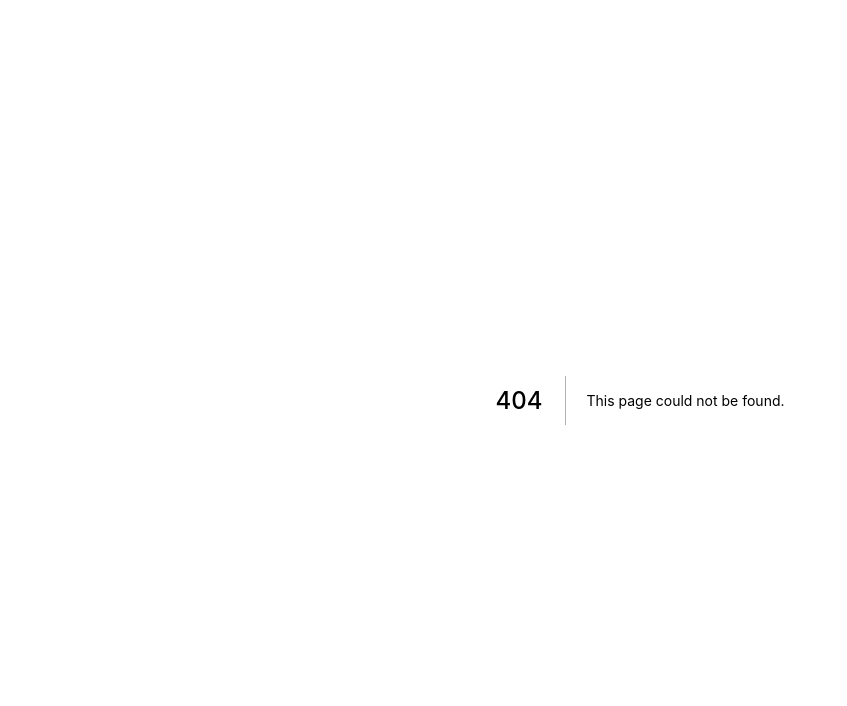
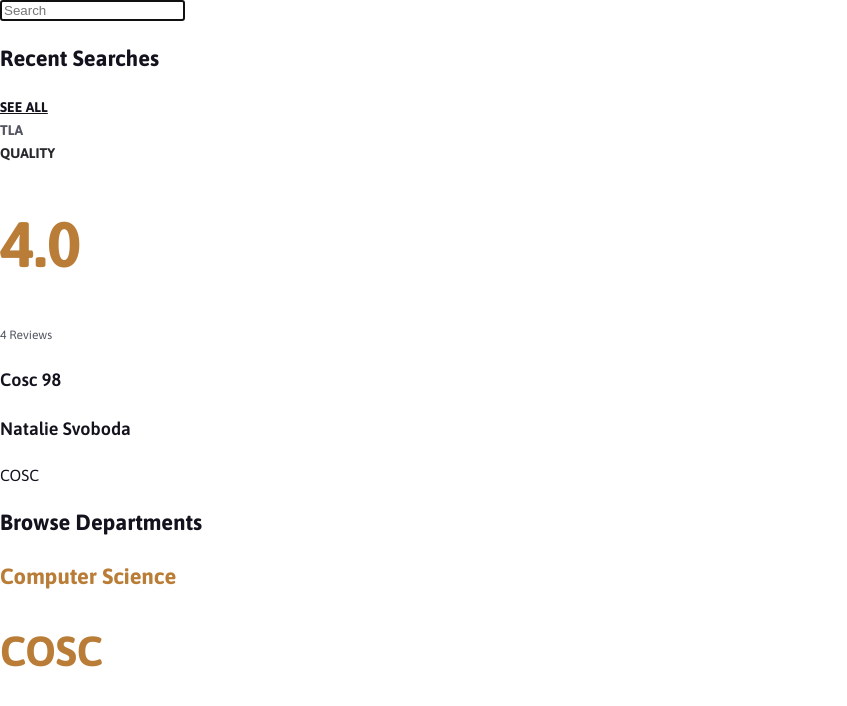
Before and after one commit to dartmouth-cs98/classy-fe, a Next.js app: page /search/search in a window 1280 px wide. Before the commit this address had no page. Shown: the top 706 px of the page, without its empty margins (0-847 px from the left). Built offline with nearby package versions, Linux system fonts and the light colour scheme.

Commit message:
added to search page logic

```diff
--- /dev/null
+++ b/pages/search/search.js
@@ -0,0 +1,127 @@
+import React, {useState, useCallback, useRef} from "react"
+import { H1, H2, H3, H4, B1, B3, TextLabel, A } from "../../components/ui/typography"
+
+const SearchPage = () => {
+    const [searchInput, setSearchInput] = useState("")
+    const [tab, setTab] = useState("all")
+    const tabs = useState(["all", "courses", "professors", "distribs"])
+    const [searchResults, setSearchResults] = useState(null)
+
+    const handleChange = (e) => {
+        e.preventDefault()
+        setSearchInput(e.target.value)
+        setSearchResults(true)
+    }
+
+    const input = useCallback((inputElement) => {
+        if (inputElement) {
+          inputElement.focus();
+        }
+      }, []);
+
+    const TabBar = () => {
+        console.log(tabs)
+        tabs.map((tab) => {
+            return (
+                <div key={tab}>
+                    <B1>{tab}</B1>
+                    <B1>test</B1>
+                </div>
+            )
+        })
+    }
+
+    const SearchBody = () => {
+        if (!searchResults || !searchInput) {
+            return (
+                <div>
+                    <H3>Recent Searches</H3>
+                    <A>See All</A>
+                    {/* Load course/prof cards */}
+                    <CourseCard id="Cosc 98" title="Introductory Economics" distrib="TLA" quality="4.0" reviews="4" />
+                    <ProfCard name="Natalie Svoboda" department="COSC" />
+
+                    <H3>Browse Departments</H3>
+                    {/* Load all departments */}
+                    <DepartmentCard name="Computer Science" id="COSC"/>
+                </div>
+            )
+        }
+        else {
+            return (
+                <div>
+                    {tabs.map((tab) => {
+                        return (
+                            <div key={tab}>
+                                <B1>{tab}</B1>
+                            </div>
+                        )
+                    })}
+                    <TabBar/>
+                </div>
+            )
+        }
+    }
+
+    return (
+        <div>
+            <input
+            autoFocus
+            ref={input}
+            type="text"
+            placeholder="Search"
+            onChange={handleChange}
+            value={searchInput}
+            />
+            <SearchBody/>
+
+
+        </div>
+    )
+
+      // handle search query
+    //   if (searchInput.length > 0) {
+    //       countries.filter((country) => {
+    //       return country.name.match(searchInput);
+    //   })
+}
+
+const CourseCard = (props) => {
+    return (
+        <div>
+            <TextLabel color="var(--dark-grey)">{props.distrib}</TextLabel>
+
+            <div>
+                <TextLabel color="var(--darkest-grey)">Quality</TextLabel>
+                <H1 color="var(--dark-orange)">{props.quality}</H1>
+                <B3 color="var(--dark-grey)">{props.reviews} Reviews</B3>
+
+                <H4>{props.id}</H4>
+                <B1>{props.name}</B1>
+            </div>
+        </div>
+    )
+}
+
+const ProfCard = (props) => {
+    return (
+        <div>
+
+            <div>
+                <H4>{props.name}</H4>
+                <B1>{props.department}</B1>
+            </div>
+        </div>
+    )
+}
+
+const DepartmentCard = (props) => {
+    return (
+        <div>
+            <H3 color="var(--dark-orange)">{props.name}</H3>
+            <H2 color="var(--dark-orange)">{props.id}</H2>
+        </div>
+    )
+}
+
+export default SearchPage
```
